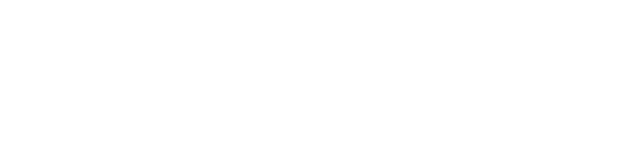
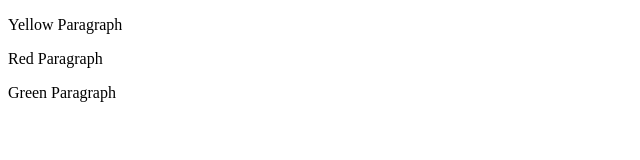
Before and after one commit to acciojob/id-color-pushpa1011, a website: page main.html in a window 1280 px wide. Shown: the whole page, without its empty margins (0-640 px from the left). Drawn offline with Linux system fonts and the light colour scheme.

Commit message:
created a submission

```diff
--- a/main.html
+++ b/main.html
@@ -1,16 +1,19 @@
 <!DOCTYPE html>
+<html lang="en">
+<head>
+    <meta charset="UTF-8">
+    <meta name="viewport" content="width=device-width, initial-scale=1.0">
+    <title>Paragraph Colors</title>
 
-<html>
 
-<head>
-	<link rel="stylesheet" href="styles.css">
 </head>
+<body>
 
-<body>
-	<!-- the entire body must be written by student -->
-    <script type="text/javascript" src="./script.js">
-</script>
+    <p id="yellow">Yellow Paragraph</p>
+
+    <p id="red">Red Paragraph</p>
+
+    <p id="green">Green Paragraph</p>
 
 </body>
-
 </html>
--- a/styles.css
+++ b/styles.css
@@ -1 +1,15 @@
 /*  your css code here. If applicable */
+#yellow{
+    background-color: yellow;
+    border: 1px solid green;
+}
+
+#red{
+    background-color: red;
+    border: 1px solid black;
+}
+
+#green{
+    background-color: green;
+    border: 1px solid yellow;
+}
```
